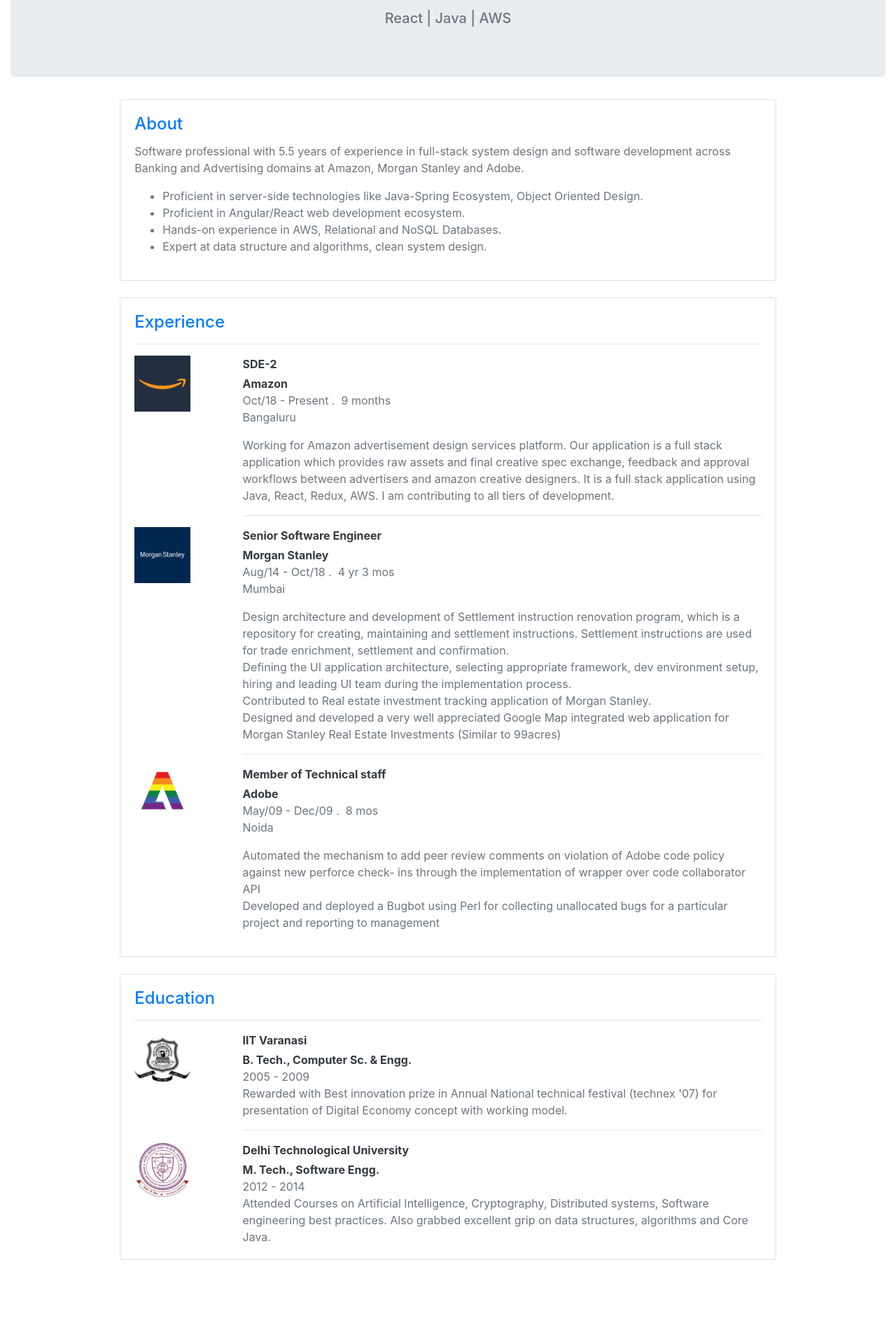
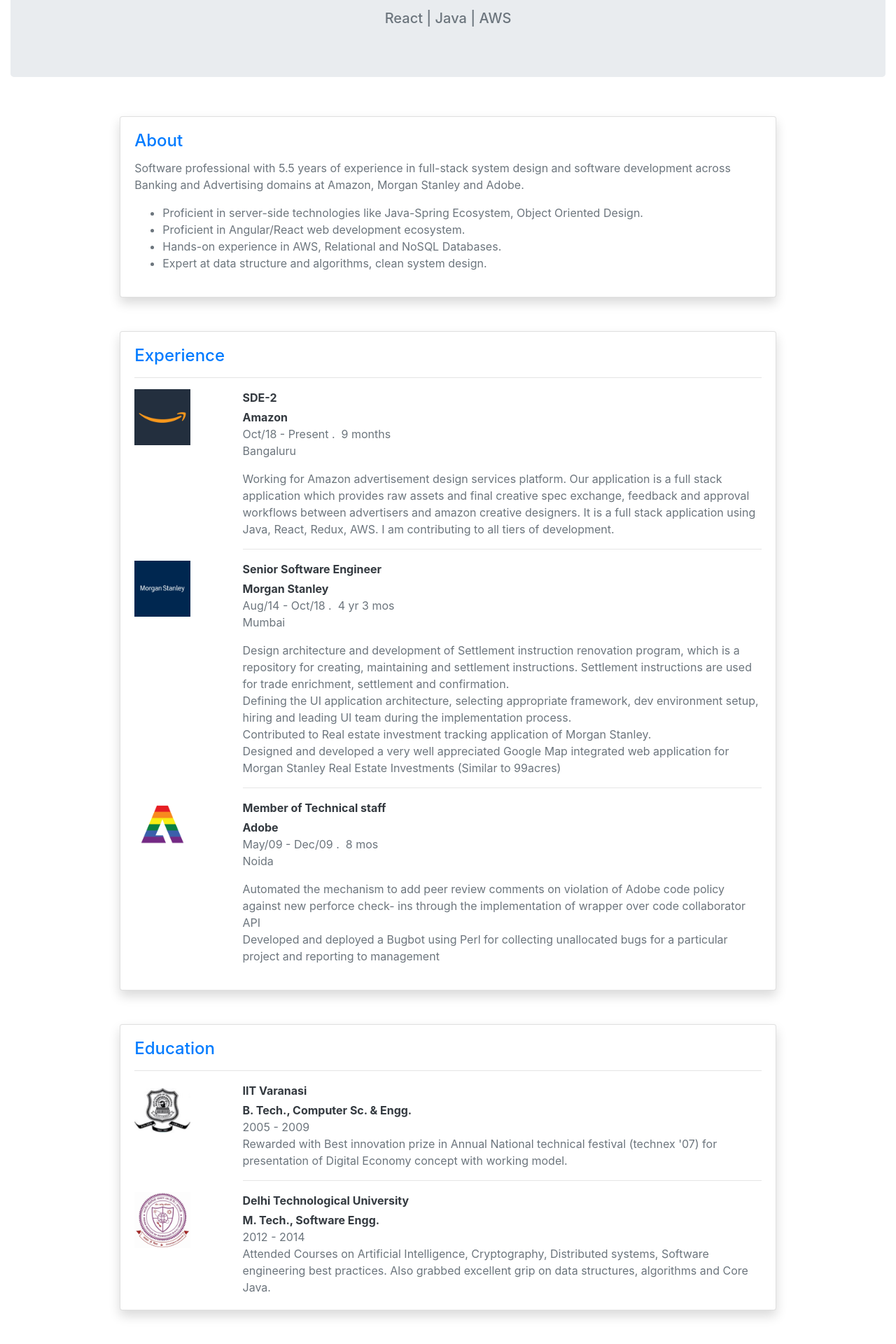
Before and after one commit to amit-kumar-cse/amiku.dev, a React (Create React App) app: page / in a window 1280 px wide. Shown: the part 581-2501 px from the top of the page at 70% size. Before the commit the page ends 2381 px from the top, so only its background shows below. Built offline with nearby package versions, Linux system fonts and the light colour scheme.

Commit message:
1. Adding shadows on cards 2. Adding space between sections 3. Adding enhancements

```diff
--- a/src/App.js
+++ b/src/App.js
@@ -80,10 +80,9 @@
 
             </div>
 
-            <div className={'content-body'}>
+            <br/>
 
-            </div>
-            <div className="card text-secondary detail-section div-center">
+            <div className="card text-secondary detail-section div-center shadow">
                 <div className="card-body text-left">
                     <h4 className="card-title text-primary">About</h4>
                     {/*<hr/>*/}
@@ -103,8 +102,9 @@
             </div>
 
             <br/>
+            <br/>
 
-            <div className="card text-secondary detail-section div-center">
+            <div className="card text-secondary detail-section div-center shadow">
                 <div className="card-body text-left">
                     <h4 className="card-title text-primary">Experience</h4>
                     <hr/>
@@ -143,7 +143,9 @@
             </div>
 
             <br/>
-            <div className="card text-secondary detail-section div-center">
+            <br/>
+
+            <div className="card text-secondary detail-section div-center shadow">
                 <div className="card-body text-left">
                     <h4 className="card-title text-primary">Education</h4>
                     <hr/>
@@ -163,6 +165,9 @@
                 </div>
             </div>
 
+            <br/>
+            <br/>
+
             <footer>
 
             </footer>
```
Also changed, not shown: enhancements.txt (added).
